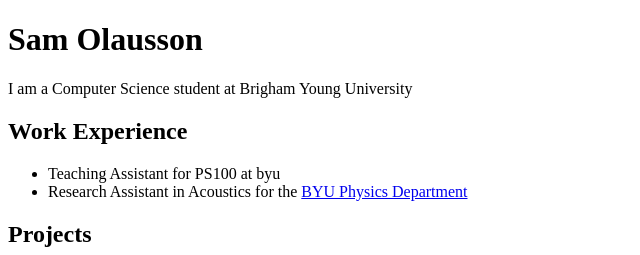
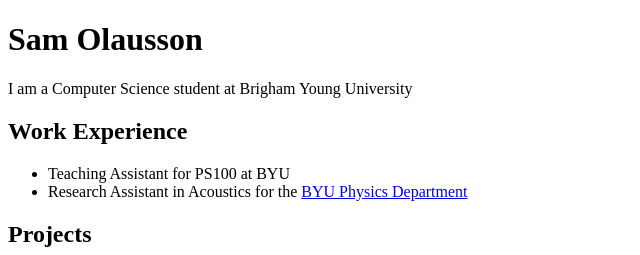
Before and after one commit to samuelo1/portfolio, a plain HTML site: page index.html in a window 1280 px wide. Shown: the top 255 px of the page, 0-640 px from the left. Drawn offline with Linux system fonts and the light colour scheme.

Commit message:
Fixed capitalization error

```diff
--- a/index.html
+++ b/index.html
@@ -9,7 +9,7 @@
 
         <h2>Work Experience</h2>
         <ul>
-            <li>Teaching Assistant for PS100 at byu</li>
+            <li>Teaching Assistant for PS100 at BYU</li>
             <li>Research Assistant in Acoustics for the <a href='https://physics.byu.edu/'>BYU Physics Department</a></li>
         </ul>
 
```
